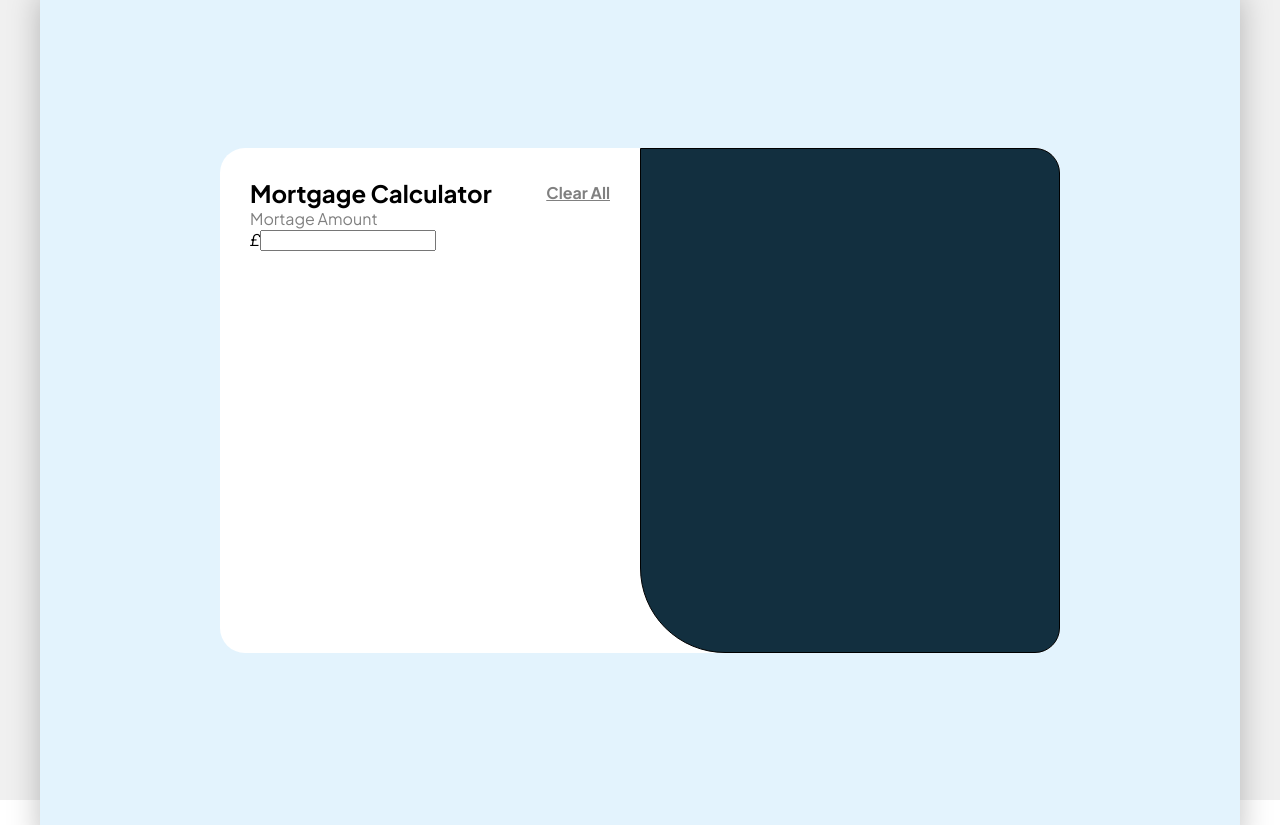
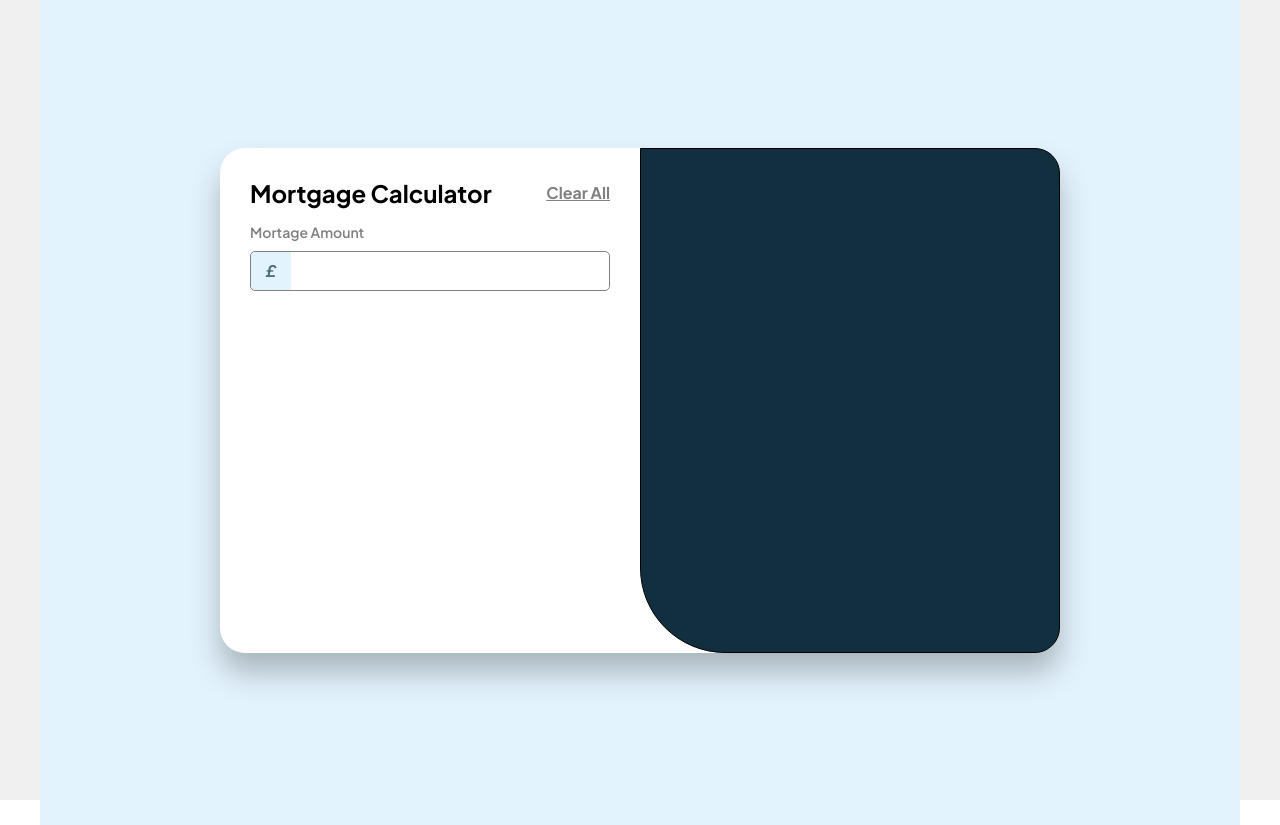
Before and after one commit to Lorenzo91347/mortgage-calculator, a React (Create React App) app: page / in a window 1280 px wide. Built offline with nearby package versions, Linux system fonts and the light colour scheme.

Commit message:
feat:mortgage amount styling

```diff
--- a/src/Main.scss
+++ b/src/Main.scss
@@ -13,7 +13,7 @@
       display: flex;
       align-items: center;
       justify-content: center;
-      box-shadow: 0 20px 30px rgba(0, 0, 0, 0.25);
+
 
       .mortgage-main{
          background-color: #ffffff;
@@ -23,6 +23,7 @@
          border-radius: 25px;
          align-items: center;
          justify-content: center;
+         box-shadow: 0 20px 30px rgba(0, 0, 0, 0.25);
 
          .mort-left{
             flex-basis: 50%;
@@ -46,22 +47,41 @@
 
                }
             }
+            .mortgage-amount{
+               margin-top: 15px;
                .label{
-            font-size: 16px;
+                  font-size: 14px;
                   color: grey;
                   display: block;
+                  margin-bottom: 10px;
+                  font-weight: 600;
+
+               }
                .amount{
-               width: 350px;
+                  width: 360px;
                   height: 40px;
                   border-radius: 5px;
+                  border: 1px solid grey;
+                  display: flex;
+                  align-items: center;
                   .icon{
-                  padding: 10px;
                      min-width: 40px;
+                     min-height: 100%;
+                     display: flex;
+                     align-items: center;
+                     justify-content: center;
+                     font-weight:bold;
+                     color: var(--slate-700);
+                     background-color: var(--slate-100);
+                     border-top-left-radius: 5px;
+                     border-bottom-left-radius: 5px;
                   }
                   .input-field{
-                  width: 100%;
-                  /* height: 40px; */
-                  border-radius: 5px;
+                     width: calc(100% - 40px);
+                     height: 100%;
+                     border-top-right-radius: 5px;
+                     border-bottom-right-radius: 5px;
+                     border:none;
                   }
                }
             }
--- a/src/components/MortgageForm.js
+++ b/src/components/MortgageForm.js
@@ -7,7 +7,7 @@ const MortgageForm = () => {
         <h2>Mortgage Calculator</h2>
         <button>Clear All</button>
       </div>
-      <div>
+      <div className='mortgage-amount'>
         <label for='amount' className='label'>Mortage Amount</label>
         <div className='amount'>
           <i className='icon'>£</i>
```
Lines whose indentation alone changed are shown as unchanged.
